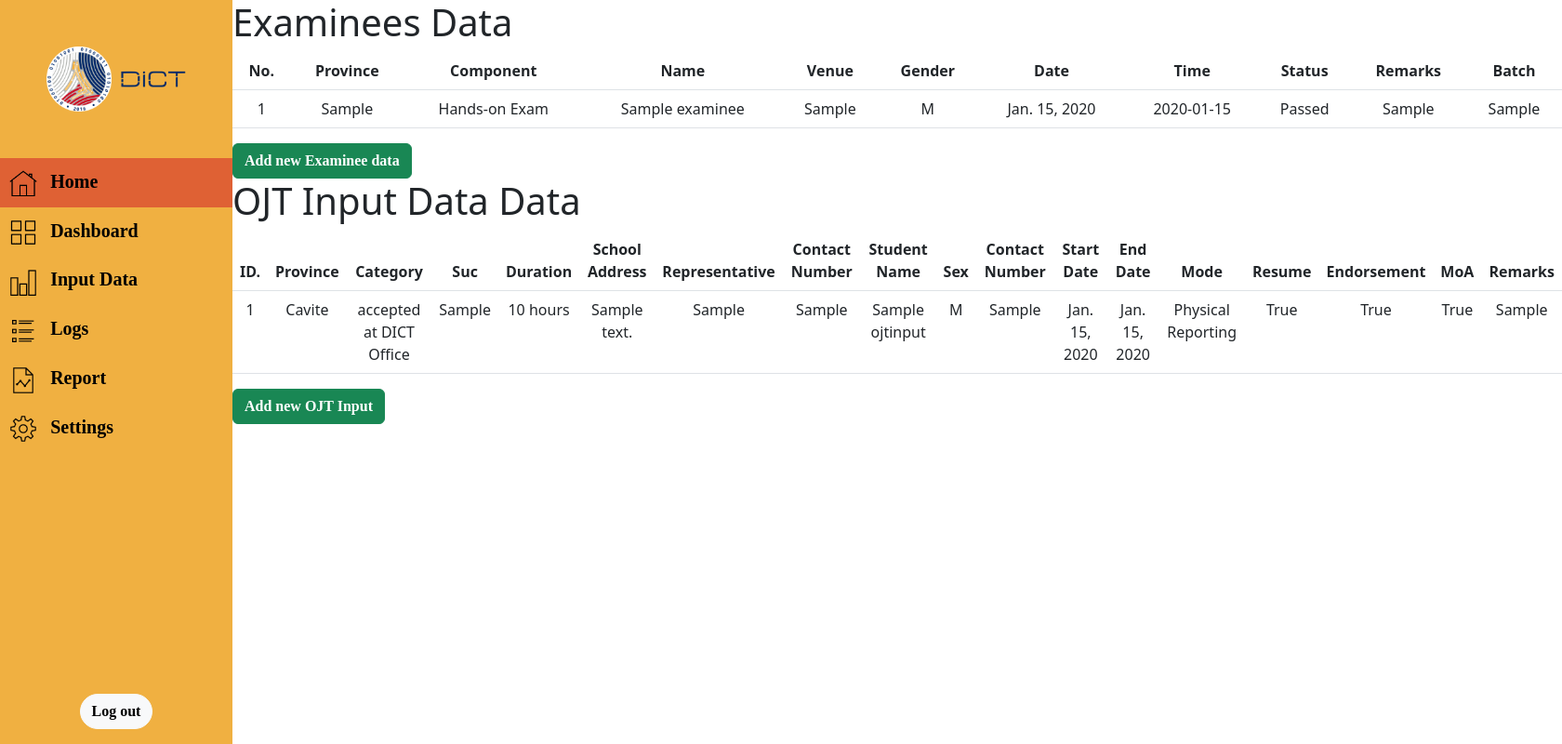
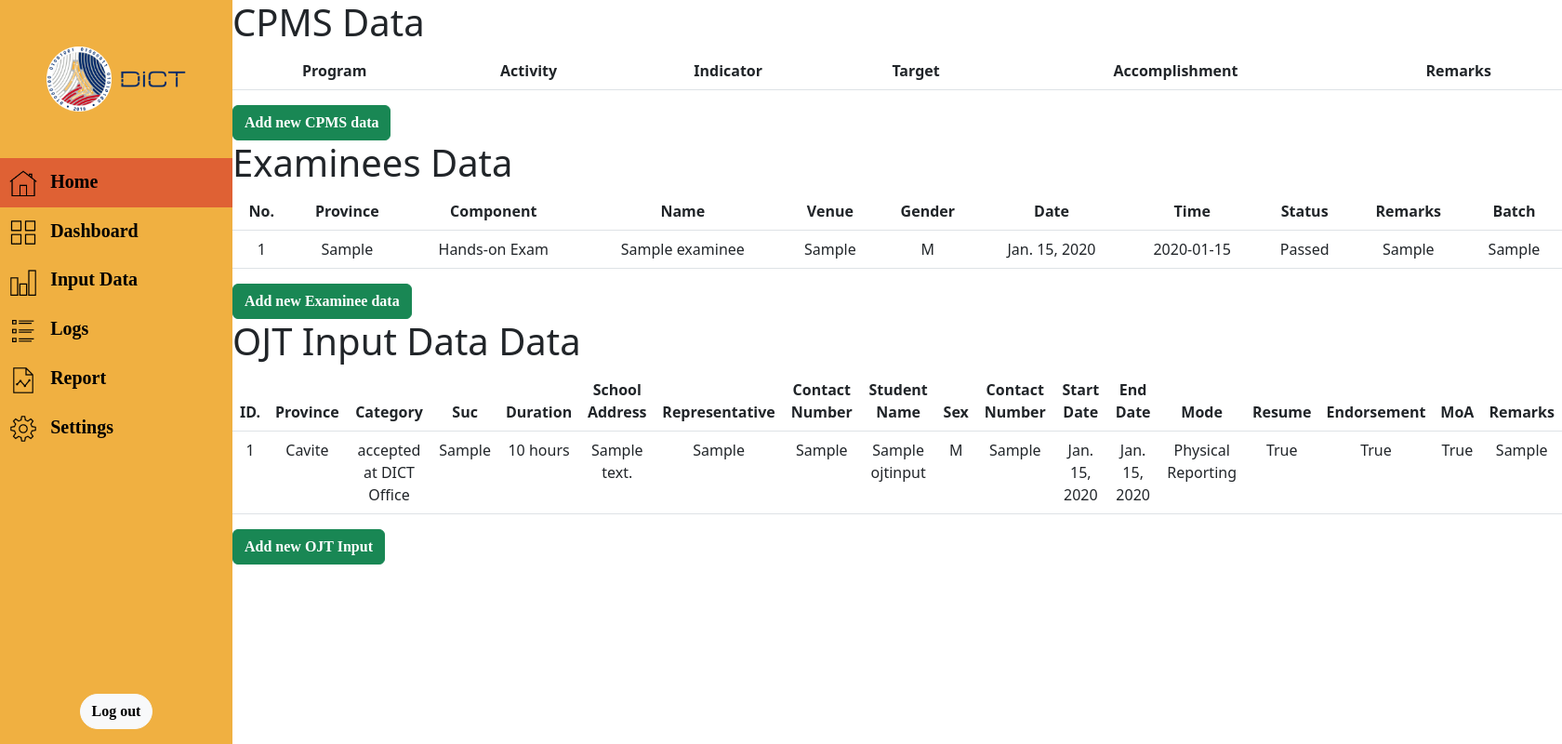
Before and after one commit to darren-sm/DICT-PMS, a Django app: page / in a window 1680 px wide. Shown: the whole page at 93% size. Run offline with Django 4.2, Linux system fonts and the light colour scheme; a user stored in the database is signed in; tables that the repository leaves empty hold one stand-in row (values such as "Sample post"); data that the repository does not hold is empty; some web fonts are replaced.

Commit message:
Display cpms data on table

```diff
--- a/web/myapp/templates/index.html
+++ b/web/myapp/templates/index.html
@@ -1,6 +1,40 @@
 {% extends 'base.html' %}
 
 {% block authenticated_content %}
+<h1> CPMS Data </h1>
+
+<table class="table table-hover">
+    <thead>
+      <tr>
+        <th class='text-center' scope="col">Program</th>
+        <th class='text-center' scope="col">Activity</th>
+        <th class='text-center' scope="col">Indicator</th>
+        <th class='text-center' scope="col">Target</th>
+        <th class='text-center' scope="col">Accomplishment</th>
+        <th class='text-center' scope="col">Remarks</th>
+      </tr>
+    </thead>
+    <tbody>
+    {% if cpms_data %}
+    {% for cpms in cpms_data %}
+        {% for record in cpms %}
+        <tr>
+          <td class='text-center'> {{ record.Program }} </td>
+          <td class='text-center'> {{ record.Activity }} </td>
+          <td class='text-center'> {{ record.Indicator }} </td>
+          <td class='text-center'> {{ record.Target }} </td>
+          <td class='text-center'> {{ record.Accomplishment }} </td>
+          <td class='text-center'> {{ record.Remark }} </td>
+          <br>
+        </tr>
+        {% endfor %}
+    {% endfor %}
+    {% endif %}
+    </tbody>
+</table>
+<a class="btn btn-success"  href="{% url 'cpms_form' %}" role="button">Add new CPMS data</a>
+
+
 <h1> Examinees Data </h1>
 
 <table class="table table-hover">
```
